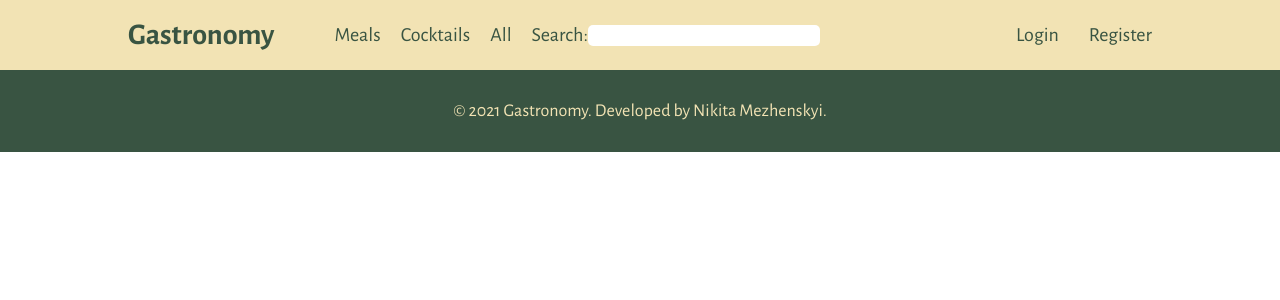
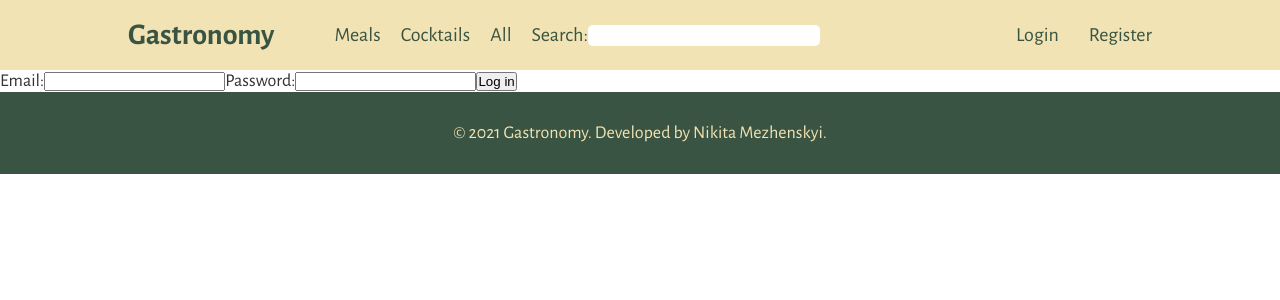
Before and after one commit to nmezhenskyi/gastronomy-api, a React (Create React App) app in the folder client/: page /login in a window 1280 px wide. Shown: the top 300 px of the page. Built offline with nearby package versions, Linux system fonts and the light colour scheme.

Commit message:
feat(client - app): not-found route handler

```diff
--- a/client/src/app.tsx
+++ b/client/src/app.tsx
@@ -6,6 +6,8 @@
 // Components:
 import { Navbar } from './components/navbar'
 import { Home } from './views/home/home'
+import { Login } from './views/login/login'
+import { NotFound } from './views/not-found/not-found'
 import { Footer } from './components/footer'
 
 export const App = () => {
@@ -14,6 +16,8 @@
          <Navbar />
          <Routes>
             <Route path="/" element={<Home />} />
+            <Route path="/login" element={<Login />} />
+            <Route path="*" element={<NotFound />} />
          </Routes>
          <Footer />
       </div>
```
